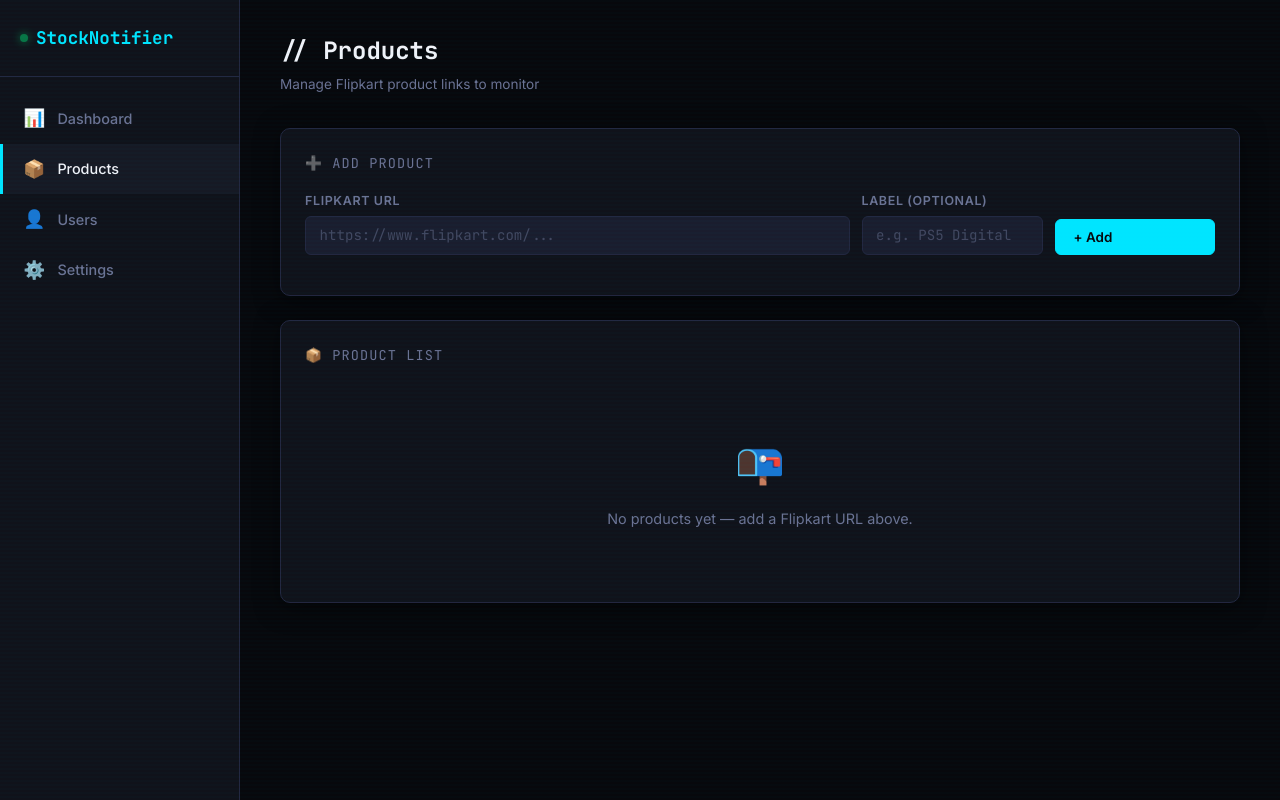
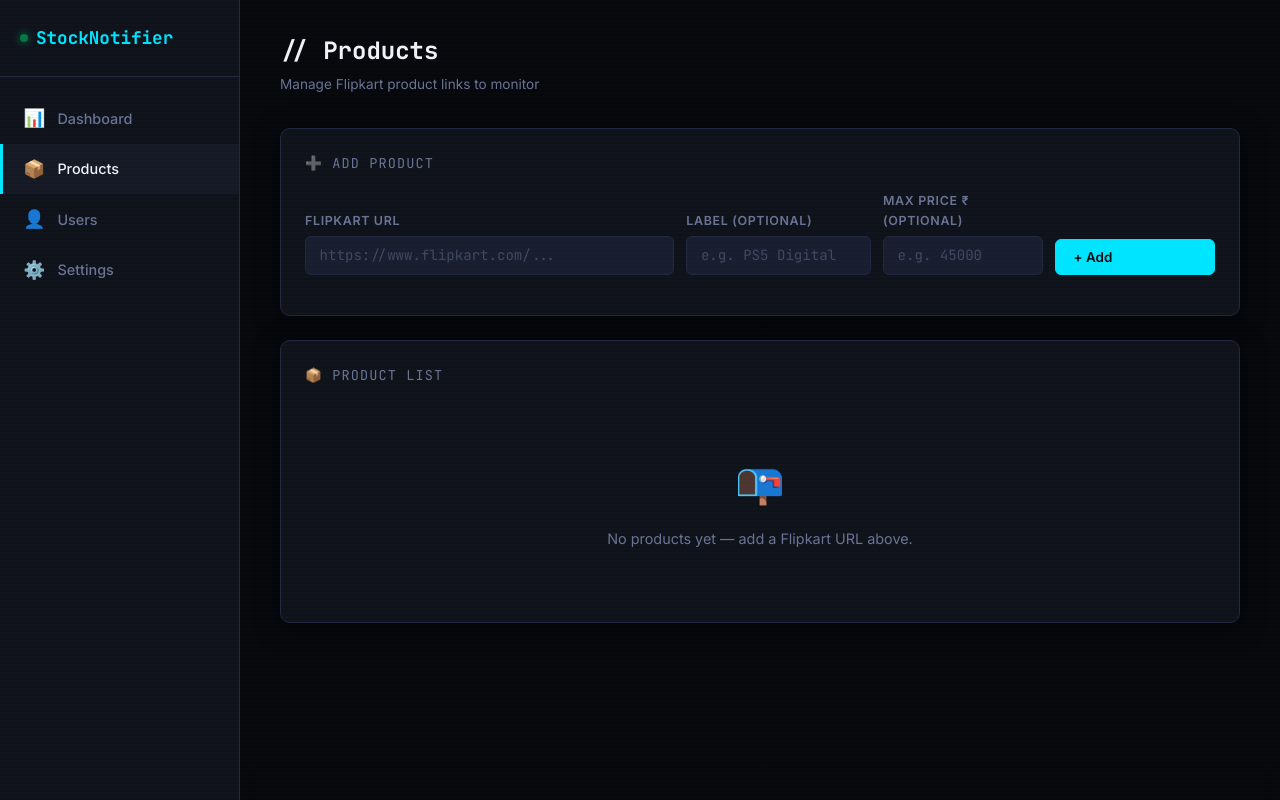
Before and after one commit to chetankaul/flipkart-stock-alert, a Flask app: page /products in a window 1280 px wide. Run offline with Flask 3, Linux system fonts and the light colour scheme.

Commit message:
feat: add price-based alerts with target price filtering, product edit modal, and latest price tracking

```diff
--- a/app.py
+++ b/app.py
@@ -76,9 +76,24 @@ def create_app() -> Flask:
     # ── Create tables & seed defaults ─────────────────────────────────────
     with app.app_context():
         db.create_all()
+        _migrate_db()
         _seed_defaults()
 
     return app
+
+
+def _migrate_db():
+    """Ensure newly added columns exist in existing SQLite databases."""
+    import sqlalchemy as sa
+    with db.engine.connect() as conn:
+        res = conn.execute(sa.text("PRAGMA table_info(products)")).fetchall()
+        column_names = [r[1] for r in res]
+        if "target_price" not in column_names:
+            conn.execute(sa.text("ALTER TABLE products ADD COLUMN target_price REAL"))
+            conn.commit()
+        if "last_price" not in column_names:
+            conn.execute(sa.text("ALTER TABLE products ADD COLUMN last_price VARCHAR(32)"))
+            conn.commit()
 
 
 def _seed_defaults():
--- a/models.py
+++ b/models.py
@@ -15,6 +15,8 @@ class Product(db.Model):
     id           = db.Column(db.Integer, primary_key=True)
     url          = db.Column(db.String(1024), nullable=False, unique=True)
     label        = db.Column(db.String(256), default="")
+    target_price = db.Column(db.Float, nullable=True)            # Alert only if price <= target_price
+    last_price   = db.Column(db.String(32), nullable=True)       # Last observed price string e.g. "₹44,999"
     is_active    = db.Column(db.Boolean, default=True)
     last_status  = db.Column(db.String(32), default="unknown")   # "in_stock" / "out_of_stock" / "error" / "unknown"
     last_checked = db.Column(db.DateTime, nullable=True)
--- a/routes/products.py
+++ b/routes/products.py
@@ -22,8 +22,9 @@ def index():
 @bp.route("/products/add", methods=["POST"])
 def add():
     """Add a new product after validating the URL."""
-    url   = request.form.get("url", "").strip()
-    label = request.form.get("label", "").strip()
+    url          = request.form.get("url", "").strip()
+    label        = request.form.get("label", "").strip()
+    target_price = request.form.get("target_price", "").strip()
 
     if not url:
         flash("URL is required.", "error")
@@ -37,7 +38,18 @@ def add():
         flash("That product is already being monitored.", "warning")
         return redirect(url_for("products.index"))
 
-    db.session.add(Product(url=url, label=label))
+    price_val = None
+    if target_price:
+        try:
+            price_val = float(target_price)
+            if price_val <= 0:
+                flash("Target price must be greater than 0.", "error")
+                return redirect(url_for("products.index"))
+        except ValueError:
+            flash("Invalid target price. Please enter a valid number.", "error")
+            return redirect(url_for("products.index"))
+
+    db.session.add(Product(url=url, label=label, target_price=price_val))
     db.session.commit()
 
     # Trigger monitor reload
@@ -45,6 +57,41 @@ def add():
     reload_engine()
 
     flash("Product added!", "success")
+    return redirect(url_for("products.index"))
+
+
+@bp.route("/products/<int:pid>/edit", methods=["POST"])
+def edit(pid):
+    """Update a product's label and target price."""
+    product = db.session.get(Product, pid)
+    if not product:
+        flash("Product not found.", "error")
+        return redirect(url_for("products.index"))
+
+    label        = request.form.get("label", "").strip()
+    target_price = request.form.get("target_price", "").strip()
+
+    product.label = label
+
+    if target_price:
+        try:
+            price_val = float(target_price)
+            if price_val <= 0:
+                flash("Target price must be greater than 0.", "error")
+                return redirect(url_for("products.index"))
+            product.target_price = price_val
+        except ValueError:
+            flash("Invalid target price. Please enter a valid number.", "error")
+            return redirect(url_for("products.index"))
+    else:
+        product.target_price = None
+
+    db.session.commit()
+
+    from monitor import reload_engine
+    reload_engine()
+
+    flash("Product updated!", "success")
     return redirect(url_for("products.index"))
 
 
--- a/static/style.css
+++ b/static/style.css
@@ -265,6 +265,7 @@ tbody tr:hover { background: var(--bg-card-alt); }
 .badge-green  { background: var(--green-dim);  color: var(--green); }
 .badge-red    { background: var(--red-dim);    color: var(--red); }
 .badge-yellow { background: var(--yellow-dim); color: var(--yellow); }
+.badge-cyan   { background: var(--accent-dim);  color: var(--accent); }
 .badge-dim    { background: var(--bg-card-alt); color: var(--text-dim); }
 
 /* ── Toggle switch ───────────────────────────────────────────────────────── */
@@ -493,3 +494,24 @@ input::placeholder { color: var(--text-dim); opacity: .5; }
     border-radius: 3px;
 }
 ::-webkit-scrollbar-thumb:hover { background: var(--text-dim); }
+
+/* ── Modal Dialog ────────────────────────────────────────────────────────── */
+dialog.tech-modal {
+    background: var(--bg-card);
+    border: 1px solid var(--accent);
+    border-radius: var(--radius);
+    color: var(--text);
+    padding: 1.75rem;
+    max-width: 480px;
+    width: 90%;
+    margin: auto;
+    box-shadow: 0 0 40px rgba(0, 229, 255, 0.25);
+}
+dialog.tech-modal::backdrop {
+    background: rgba(7, 8, 12, 0.85);
+    backdrop-filter: blur(4px);
+}
+.btn-sm {
+    padding: .35rem .75rem;
+    font-size: .78rem;
+}
--- a/templates/products.html
+++ b/templates/products.html
@@ -16,9 +16,13 @@
                 <label for="url">Flipkart URL</label>
                 <input type="url" id="url" name="url" placeholder="https://www.flipkart.com/..." required>
             </div>
-            <div class="form-group" style="flex:1">
+            <div class="form-group" style="flex:1.5">
                 <label for="label">Label (optional)</label>
                 <input type="text" id="label" name="label" placeholder="e.g. PS5 Digital">
+            </div>
+            <div class="form-group" style="flex:1">
+                <label for="target_price">Max Price ₹ (optional)</label>
+                <input type="number" id="target_price" name="target_price" step="any" min="1" placeholder="e.g. 45000">
             </div>
             <div class="form-group" style="flex:0 0 auto">
                 <label>&nbsp;</label>
@@ -38,6 +42,8 @@
             <thead>
                 <tr>
                     <th>Product</th>
+                    <th>Target Price</th>
+                    <th>Last Price</th>
                     <th>Status</th>
                     <th>Last Checked</th>
                     <th>Active</th>
@@ -49,7 +55,23 @@
                 <tr>
                     <td>
                         <div class="label-cell">{{ p.label or '—' }}</div>
-                        <div class="url-cell"><a href="{{ p.url }}" target="_blank">{{ p.url[:60] }}{% if p.url|length > 60 %}…{% endif %}</a></div>
+                        <div class="url-cell"><a href="{{ p.url }}" target="_blank">{{ p.url[:50] }}{% if p.url|length > 50 %}…{% endif %}</a></div>
+                    </td>
+                    <td>
+                        {% if p.target_price %}
+                            <span class="badge badge-cyan" title="Alerts trigger only if price drops to or below this amount">
+                                ≤ ₹{{ "{:,.0f}".format(p.target_price) }}
+                            </span>
+                        {% else %}
+                            <span class="badge badge-dim" title="Alerts trigger on any in-stock availability">Any Price</span>
+                        {% endif %}
+                    </td>
+                    <td>
+                        {% if p.last_price %}
+                            <span style="font-family:var(--font-mono); font-weight:600; color:var(--text-bright)">{{ p.last_price }}</span>
+                        {% else %}
+                            <span class="time-ago">—</span>
+                        {% endif %}
                     </td>
                     <td>
                         {% if p.last_status == 'in_stock' %}
@@ -76,9 +98,10 @@
                     </td>
                     <td>
                         <div class="actions">
+                            <button type="button" class="btn btn-ghost btn-sm" onclick="openEditModal({{ p.id }}, '{{ p.label|escape }}', '{{ '{:.0f}'.format(p.target_price) if p.target_price else '' }}')" title="Edit label or target price">✏️</button>
                             <form action="{{ url_for('products.delete', pid=p.id) }}" method="post"
                                   onsubmit="return confirm('Remove this product?')">
-                                <button type="submit" class="btn btn-danger">✕</button>
+                                <button type="submit" class="btn btn-danger btn-sm" title="Delete product">✕</button>
                             </form>
                         </div>
                     </td>
@@ -94,4 +117,37 @@
     </div>
     {% endif %}
 </div>
+
+<!-- ── Edit Product Modal Dialog ──────────────────────────────────────── -->
+<dialog id="edit-product-dialog" class="tech-modal">
+    <div class="card-title" style="margin-bottom:1.25rem;">✏️ Edit Product Alert</div>
+    <form id="edit-product-form" method="post">
+        <div class="form-group" style="margin-bottom:1rem;">
+            <label for="edit-label">Product Label</label>
+            <input type="text" id="edit-label" name="label" placeholder="e.g. PS5 Digital">
+        </div>
+        <div class="form-group" style="margin-bottom:1.5rem;">
+            <label for="edit-target-price">Max Price ₹ (Leave blank for Any Price)</label>
+            <input type="number" id="edit-target-price" name="target_price" step="any" min="1" placeholder="e.g. 45000">
+            <span style="font-size:.75rem; color:var(--text-dim); margin-top:.25rem;">
+                Alert will trigger only when in-stock price drops to or below this amount.
+            </span>
+        </div>
+        <div class="actions" style="justify-content: flex-end; gap:.75rem;">
+            <button type="button" class="btn btn-ghost" onclick="document.getElementById('edit-product-dialog').close()">Cancel</button>
+            <button type="submit" class="btn btn-primary">Save Changes</button>
+        </div>
+    </form>
+</dialog>
+
+<script>
+    function openEditModal(id, label, price) {
+        const dialog = document.getElementById('edit-product-dialog');
+        const form = document.getElementById('edit-product-form');
+        form.action = '/products/' + id + '/edit';
+        document.getElementById('edit-label').value = label;
+        document.getElementById('edit-target-price').value = price;
+        dialog.showModal();
+    }
+</script>
 {% endblock %}
```
Also changed, not shown: monitor.py (+59 -14 lines), telegram_bot.py (+19 -7 lines), templates/dashboard.html (+17 -1 lines), README.md.
